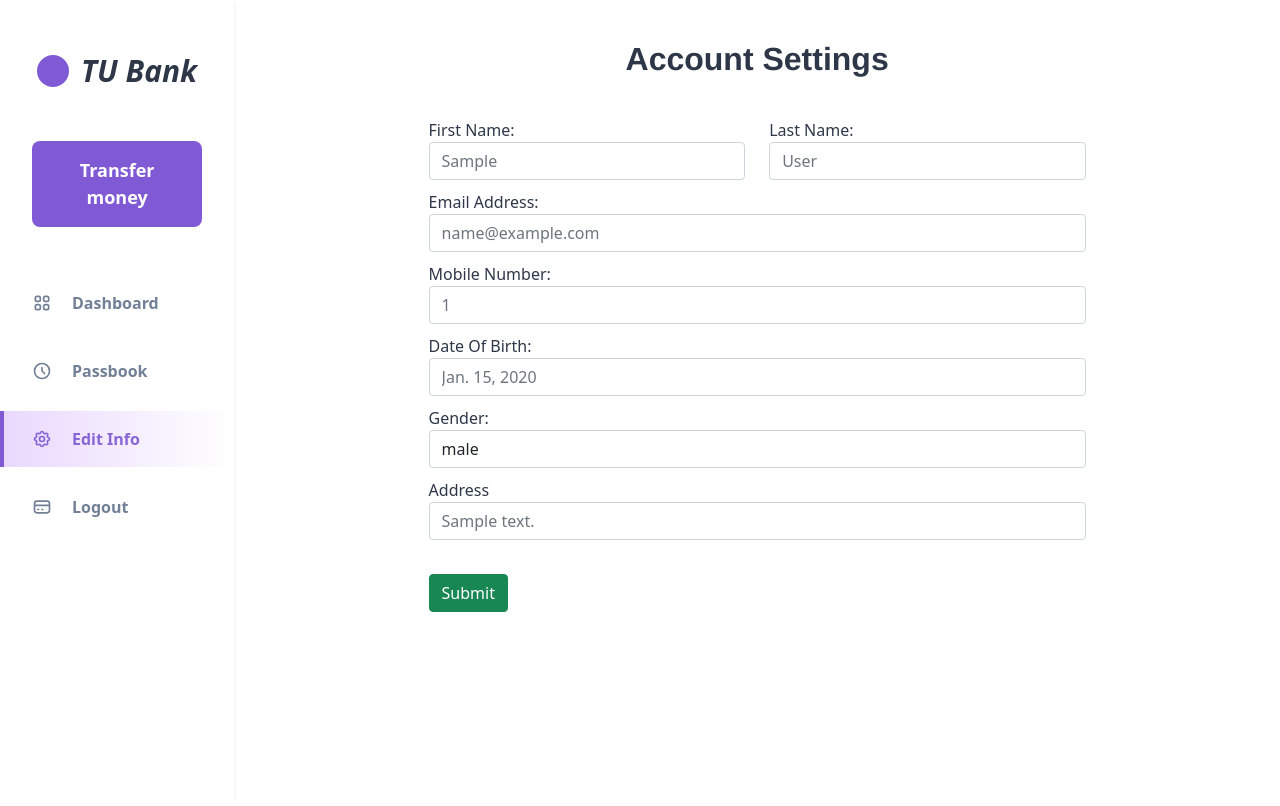
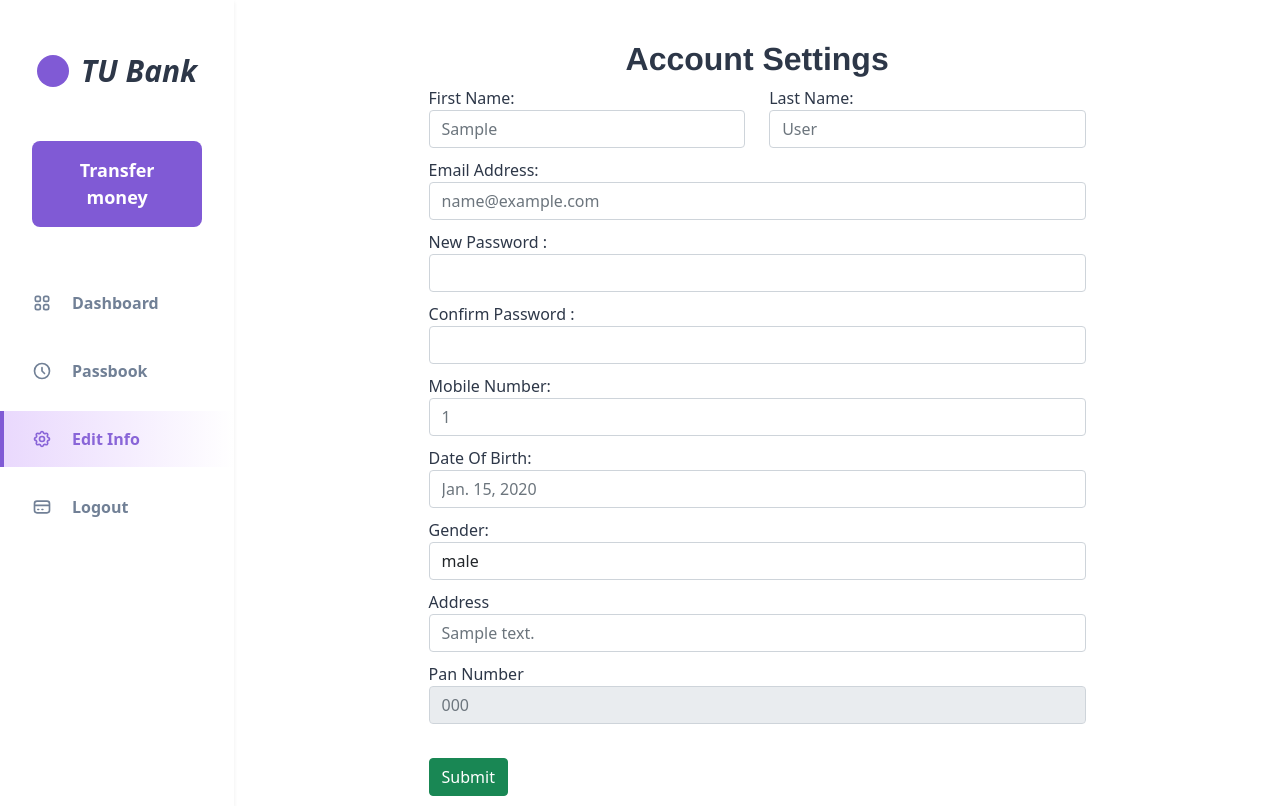
Before and after one commit to VDliveson/Banking-system, a Django app: template app/templates/updater.html in a window 1280 px wide. Before the commit the page ends 612 px from the top, so only its background shows below. Run offline with Django 4.2, Linux system fonts and the light colour scheme; the template is opened without the code that fills it: values that come from a table or form of the project are taken from there, others are empty; tables that the repository leaves empty hold one stand-in row (values such as "Sample post"); some libraries are stand-ins or nearby versions.

Commit message:
Updated dashboard and edit info page

```diff
--- a/app/templates/updater.html
+++ b/app/templates/updater.html
@@ -13,7 +13,7 @@
     <form action="/updater" method="POST" id="up-form" class="container-fluid info">
       {% csrf_token%}
 
-      <p class="head h2 text-center mb-10">Account Settings</>
+      <p class="head h2 text-center mb-2">Account Settings</p>
       <div class="row">
         <div class="col-lg-6 col-md-6 col-sm-6 col-xs-12">
           <div class="form-group">
@@ -48,6 +48,34 @@
               type="email"
               name="email"
               placeholder="{{customer.email}}"
+              class="form-control"
+              value=""
+            />
+          </div>
+        </div>
+      </div>
+      <div class="row">
+        <div class="col-lg-12 col-md-12 col-sm-12 col-xs-12">
+          <div class="form-group">
+            <label class="profile_details_text">New Password :</label>
+            <input
+              type="password"
+              name="password"
+              placeholder=""
+              class="form-control"
+              value=""
+            />
+          </div>
+        </div>
+      </div>
+      <div class="row">
+        <div class="col-lg-12 col-md-12 col-sm-12 col-xs-12">
+          <div class="form-group">
+            <label class="profile_details_text">Confirm Password :</label>
+            <input
+              type="password"
+              name="check_password"
+              placeholder=""
               class="form-control"
               value=""
             />
@@ -112,6 +140,23 @@
           </div>
         </div>
       </div>
+
+      <div class="row">
+        <div class="col-lg-12 col-md-12 col-sm-12 col-xs-12">
+          <div class="form-group">
+            <label class="profile_details_text">Pan Number</label>
+            <input
+              type="text"
+              name="pan_number"
+              placeholder="{{customer.pan_number}}"
+              class="form-control"
+              value=""
+              disabled
+            />
+          </div>
+        </div>
+      </div>
+
       <br />
       <div class="row">
         <div class="col-lg-12 col-md-12 col-sm-12 col-xs-12 submit">
--- a/static/css/home.css
+++ b/static/css/home.css
@@ -60,7 +60,9 @@
     color: black;
   }
 
-
+.welcome{
+  font-family: 'Roboto', sans-serif;
+}
 
 .account-header{
   font-family: 'Inter', sans-serif;
```
Also changed, not shown: app/templates/home.html (+16 -7 lines), app/views/updater.py (+14 -4 lines), app/templates/logout.svg (deleted).
